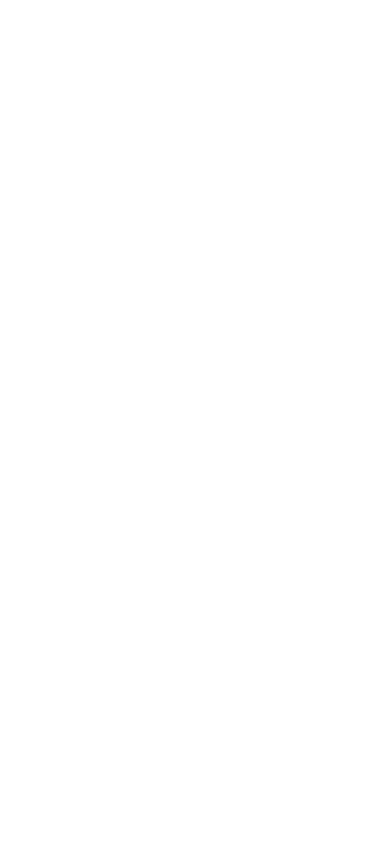
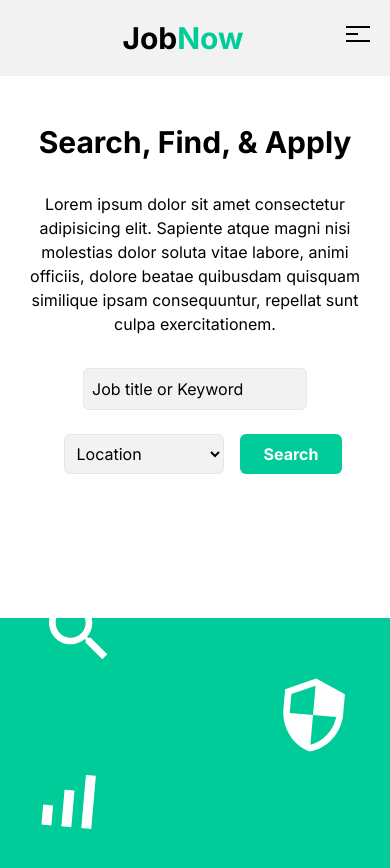
Before and after one commit to MohammedElHabach/CreoHub-Intership-Frontend-Week-3, a Next.js app: page / in a window 390 px wide. Shown: the top 868 px of the page. Before the commit the page ends 844 px from the top, so only its background shows below. Built offline with nearby package versions, Linux system fonts and the light colour scheme.

Commit message:
navbar + hero

```diff
--- a/src/app/globals.css
+++ b/src/app/globals.css
@@ -1,3 +1,36 @@
 @tailwind base;
 @tailwind components;
 @tailwind utilities;
+
+.hamburger {
+  cursor: pointer;
+  width: 24px;
+  height: 24px;
+  transition: all 0.25s;
+  position: relative;
+}
+
+.hamburger-top,
+.hamburger-middle,
+.hamburger-bottom {
+  position: absolute;
+  top: 0;
+  left: 0;
+  width: 24px;
+  height: 2px;
+  background: #000;
+  transition: all 0.5s;
+}
+
+.hamburger-middle{
+  width: 12px;
+}
+
+.hamburger-middle {
+  transform: translateY(7px);
+
+}
+
+.hamburger-bottom {
+  transform: translateY(14px);
+}
--- a/src/app/layout.tsx
+++ b/src/app/layout.tsx
@@ -1,6 +1,7 @@
 import type { Metadata } from "next";
 import { Inter } from "next/font/google";
 import "./globals.css";
+import Navbar from "@/components/Navbar"
 
 const inter = Inter({ subsets: ["latin"] });
 
@@ -16,7 +17,9 @@
 }>) {
   return (
     <html lang="en">
-      <body className={inter.className}>{children}</body>
+      <body className={inter.className}>
+
+        {children}</body>
     </html>
   );
 }
--- a/src/app/page.tsx
+++ b/src/app/page.tsx
@@ -1,7 +1,13 @@
-
+import HeroSection from "@/components/HeroSection"
+import Navbar from "@/components/Navbar";
 export default function Home() {
   return (
     <>
+    <div className="md:bg-grayBg ">
+    <Navbar/>
+    <HeroSection/>
+
+    </div>
     </>
 
   );
--- /dev/null
+++ b/src/components/HeroSection.js
@@ -0,0 +1,35 @@
+import React from 'react'
+import SearchIcon from '@mui/icons-material/Search';
+import SignalCellularAltIcon from '@mui/icons-material/SignalCellularAlt';
+import SecurityIcon from '@mui/icons-material/Security';
+const HeroSection = () => {
+  return (
+    <section id='hero' >
+        <div className='xl:container px-5 mx-auto mt-12  '>
+          <div className='flex flex-col   md:items-start items-center space-y-8'>
+            <h1 className='text-3xl font-bold text-center '>Search, Find, & Apply</h1>
+            <p className='text-center  md:text-justify md:w-1/3 md:text-lg     '>Lorem ipsum dolor sit amet consectetur adipisicing elit. Sapiente atque magni nisi molestias dolor soluta vitae labore, animi officiis, dolore beatae quibusdam quisquam similique ipsam consequuntur, repellat sunt culpa exercitationem.</p>
+
+            <div className='  flex flex-wrap gap-y-6 justify-center items-center space-x-4 md:bg-white md:p-5 md:rounded-md '>
+                <input placeholder='Job title or Keyword' type="text" className=' bg-grayBg p-2 w-56 rounded-md border focus:outline-black  placeholder:text-black' />
+                <select className=' bg-grayBg p-2 w-40 rounded-md border focus:outline-black '>
+                    <option disabled selected hidden value="">Location</option>
+                </select>
+                <button className='px-6 py-2 rounded-md font-bold bg-greenBg text-white'>Search</button>
+            </div>
+          </div>
+
+        </div>
+        <div className='bg-greenBg mt-36 p-40'>
+            <SearchIcon sx={{color:"white",fontSize:"5rem",position:"absolute",top:"70%",left:"10%"}}/>
+            <SignalCellularAltIcon sx={{color:"white",fontSize:"5rem",position:"absolute",top:"90%",left:"7%",transform: 'rotate(5deg)'}}/>
+            <SecurityIcon sx={{color:"white",fontSize:"5rem",position:"absolute",top:"80%",left:"70%",transform: 'rotate(5deg)'}}/> <br />
+
+
+          </div>
+
+    </section>
+  )
+}
+
+export default HeroSection
--- /dev/null
+++ b/src/components/Navbar.js
@@ -0,0 +1,40 @@
+import Link from 'next/link'
+import React from 'react'
+
+const Navbar = () => {
+  return (
+    <nav id='navbar' className=' bg-grayBg'>
+        <div className="xl:container relative mx-auto p-5">
+            <div className='flex items-center justify-between'>
+                <div className=' mx-auto text-3xl font-bold md:mx-0'>
+                    <Link href="/"  >
+                            <h1 className='flex items-center'>Job <span className=' text-greenBg'>Now</span></h1>
+                     </Link>
+                </div>
+
+                <div className='hidden md:flex space-x-6'>
+                    <Link href="/">Home</Link>
+                    <Link href="/">Job</Link>
+                    <Link href="/">About Us</Link>
+                    <Link href="/">Contact</Link>
+                </div>
+
+                <div className='hidden md:flex space-x-3'>
+                    <button className='text-white'>Sign in</button>
+                    <button className='text-black bg-white px-6 py-2 rounded-md'>Create Account</button>
+                </div>
+
+                <button id="menu-btn" className="  block hamburger md:hidden focus:outline-none">
+                    <span className="hamburger-top"></span>
+                    <span className="hamburger-middle"></span>
+                    <span className="hamburger-bottom"></span>
+                 </button>
+
+            </div>
+
+        </div>
+    </nav>
+  )
+}
+
+export default Navbar
--- a/tailwind.config.ts
+++ b/tailwind.config.ts
@@ -8,10 +8,9 @@
   ],
   theme: {
     extend: {
-      backgroundImage: {
-        "gradient-radial": "radial-gradient(var(--tw-gradient-stops))",
-        "gradient-conic":
-          "conic-gradient(from 180deg at 50% 50%, var(--tw-gradient-stops))",
+      colors: {
+        greenBg: "#00cc99",
+        grayBg:"#F2F2F2"
       },
     },
   },
```
Also changed, not shown: package.json (+8 -4 lines), 1 other file (tests, documents, lock files or other folders).
